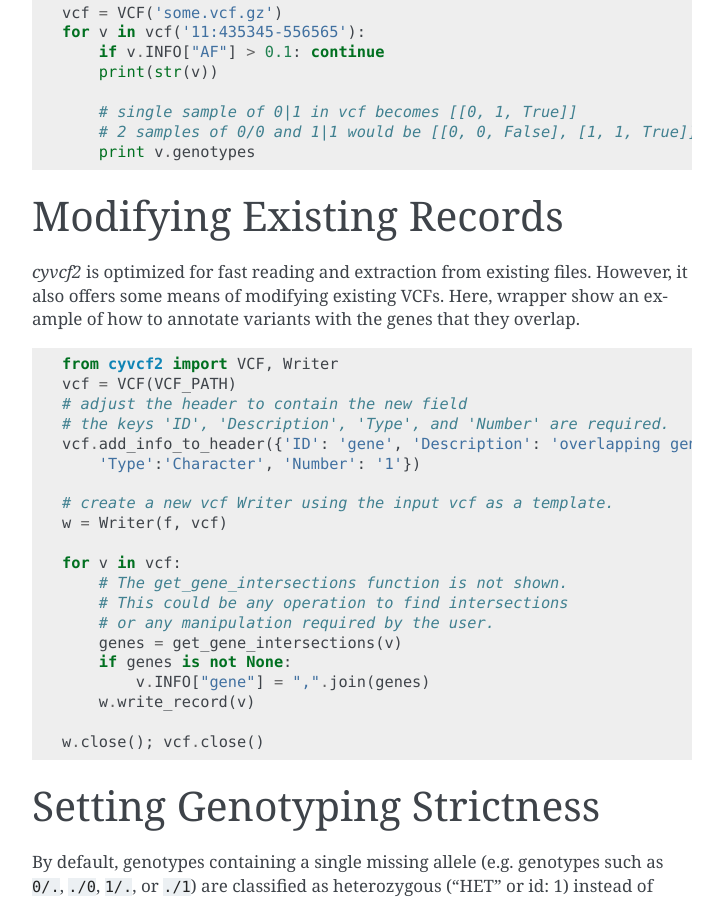
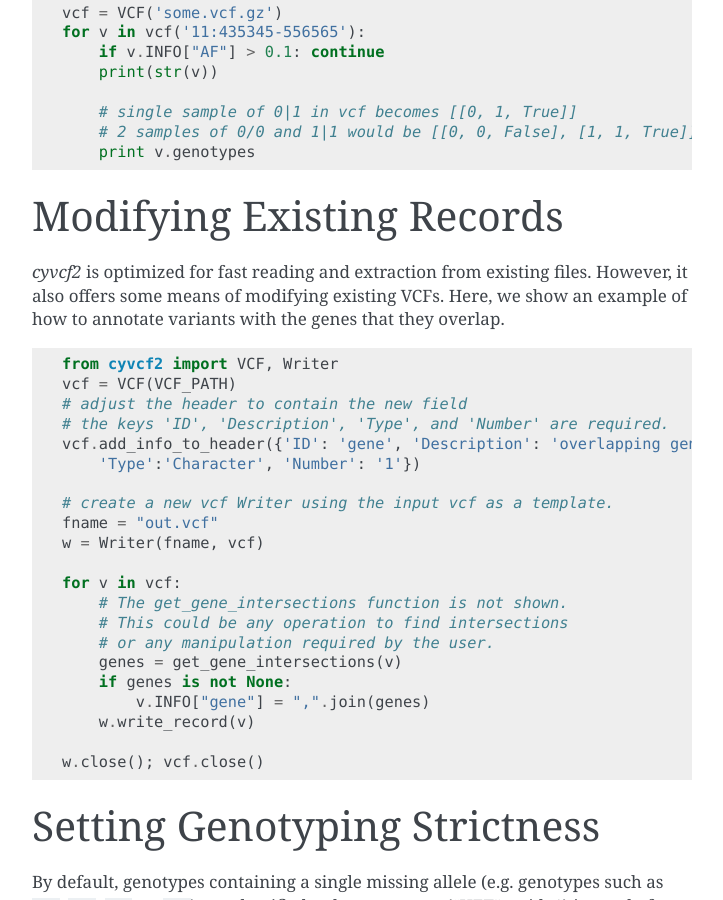
Before and after one commit to brentp/cyvcf2, a Sphinx documentation site: the page built from docs/source/index.rst, in a window 1280 px wide and 900 px high, scrolled down 892 px. Shown: the whole window, without its empty margins (388-1111 px from the left). Built offline with Sphinx 7.4.7, drawn with Linux system fonts in a browser that asks for light colours; formulas are drawn with MathJax 3.

Commit message:
clarify use of Writer class

```diff
--- a/docs/source/index.rst
+++ b/docs/source/index.rst
@@ -60,7 +60,7 @@ Modifying Existing Records
 ==========================
 
 `cyvcf2` is optimized for fast reading and extraction from existing files.
-However, it also offers some means of modifying existing VCFs. Here, wrapper
+However, it also offers some means of modifying existing VCFs. Here, we
 show an example of how to annotate variants with the genes that they overlap.
 
 
@@ -74,7 +74,8 @@ show an example of how to annotate variants with the genes that they overlap.
         'Type':'Character', 'Number': '1'})
 
     # create a new vcf Writer using the input vcf as a template.
-    w = Writer(f, vcf)
+    fname = "out.vcf"
+    w = Writer(fname, vcf)
 
     for v in vcf:
         # The get_gene_intersections function is not shown.
```
